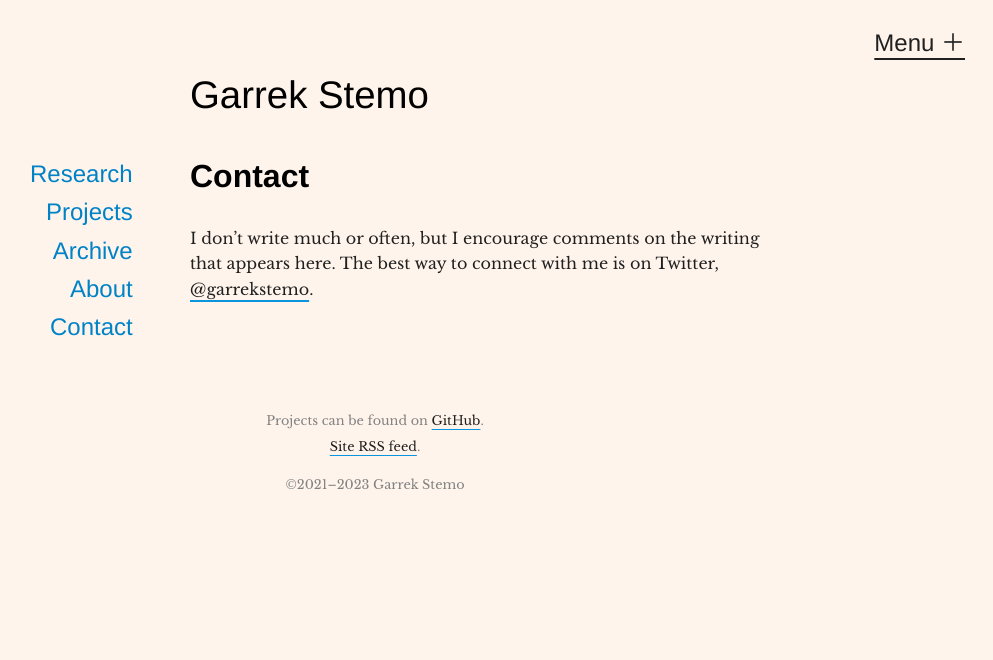
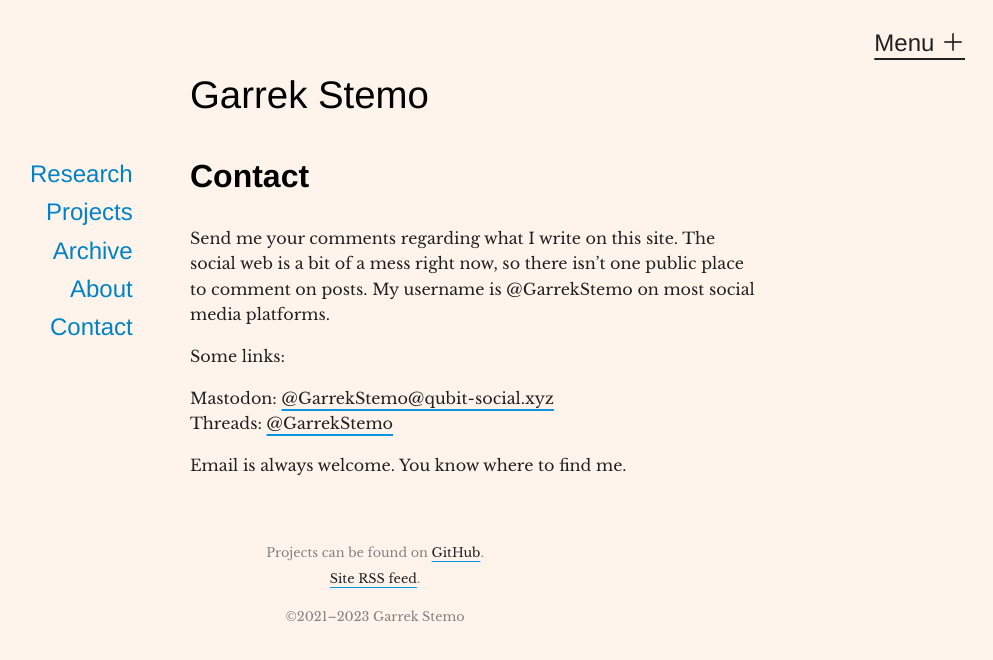
Before and after one commit to garrekstemo/garrekstemo.github.io, a Jekyll site: the page built from contact.md, in a window 1280 px wide. Shown: the top 660 px of the page, without its empty margins (265-1258 px from the left). Built offline with Jekyll 4.4.1, drawn with Linux system fonts in a browser that asks for light colours.

Commit message:
Update social links

```diff
--- a/contact.md
+++ b/contact.md
@@ -6,7 +6,13 @@ permalink: /contact/
 
 ## Contact
 
-I don't write much or often, but I encourage comments on the writing
-that appears here.
-The best way to connect with me is on Twitter,
-[@garrekstemo](https://twitter.com/garrekstemo).
+Send me your comments regarding what I write on this site.
+The social web is a bit of a mess right now, so there isn't one public place to comment on posts.
+My username is @GarrekStemo on most social media platforms.
+
+Some links:
+
+Mastodon: [@GarrekStemo@qubit-social.xyz](https://qubit-social.xyz/@GarrekStemo) \\
+Threads: [@GarrekStemo](https://www.threads.net/@garrekstemo)
+
+Email is always welcome. You know where to find me.
```
